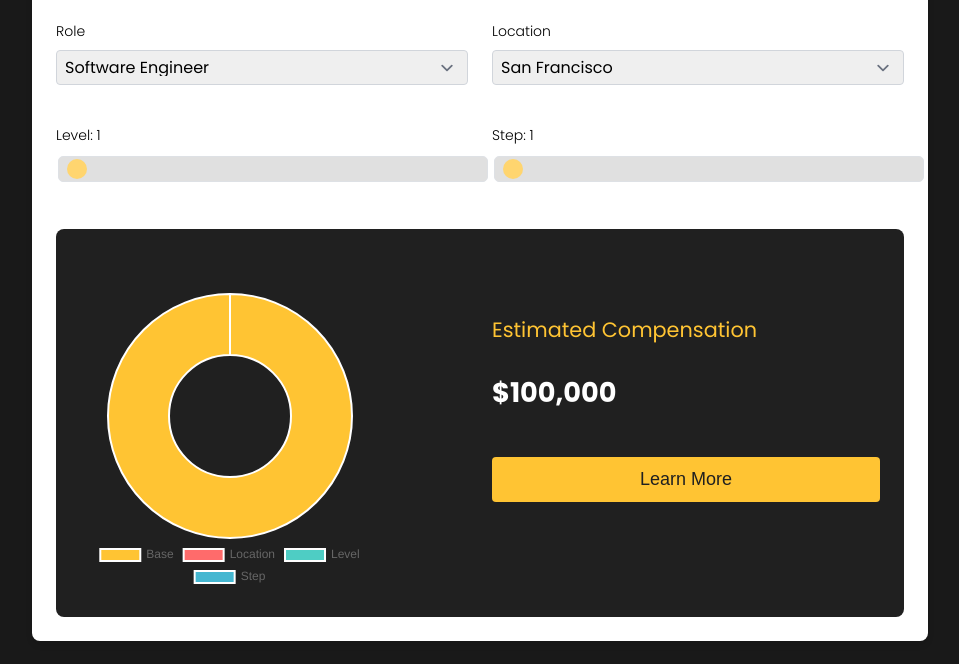
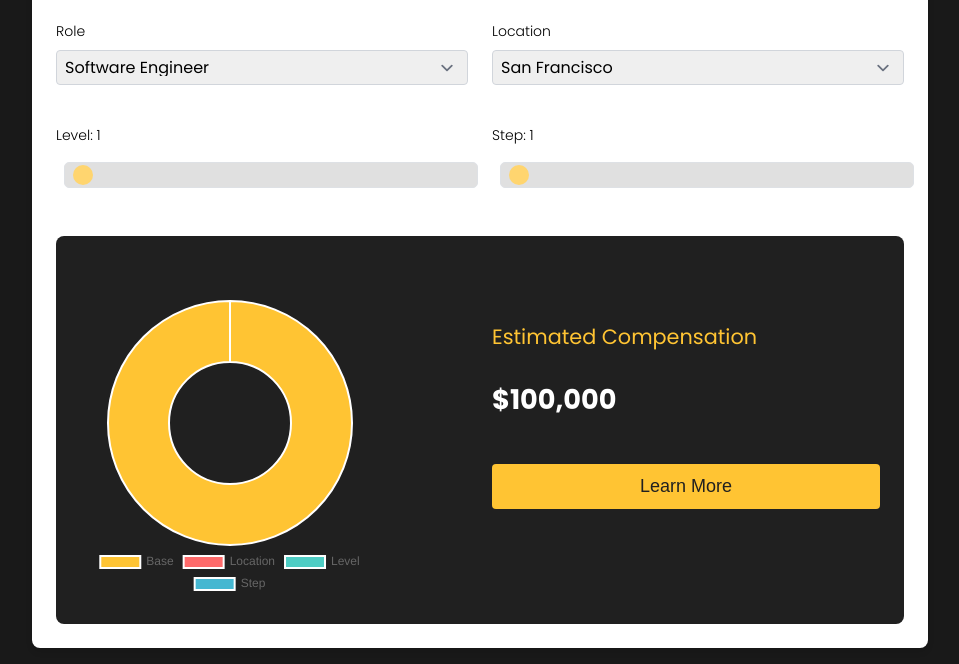
Before and after one commit to hbtucker/Comp-calculator, a plain HTML site: page index.html in a window 1280 px wide. Shown: the part 161-825 px from the top of the page, without its empty margins (160-1119 px from the left). Drawn offline with nearby package versions, Linux system fonts and the light colour scheme.

Commit message:
Update index.html

```diff
--- a/index.html
+++ b/index.html
@@ -75,13 +75,14 @@
         }
         input[type="range"] {
         -webkit-appearance: none;
-            width: 100%;
+        width: calc(100% - 1rem); /* Adjust width to match dropdown */
         height: 8px;
         border-radius: 5px;
         background: #d3d3d3;
         outline: none;
         opacity: 0.7;
         transition: opacity .2s;
+        margin: 0.5rem 0.5rem; /* Add horizontal margin */
         }
         input[type="range"]::-webkit-slider-thumb {
             -webkit-appearance: none;
@@ -370,7 +371,7 @@
                                         </div>
                                         <button
                                             className="btn"
-                                            onClick={() => window.location.href = 'https://posthog.com/handbook/people/compensation'}
+                                            onClick={() => window.location.href = ''}
                                         >
                                             Learn More
                                         </button>
```
Lines whose indentation alone changed are shown as unchanged.
